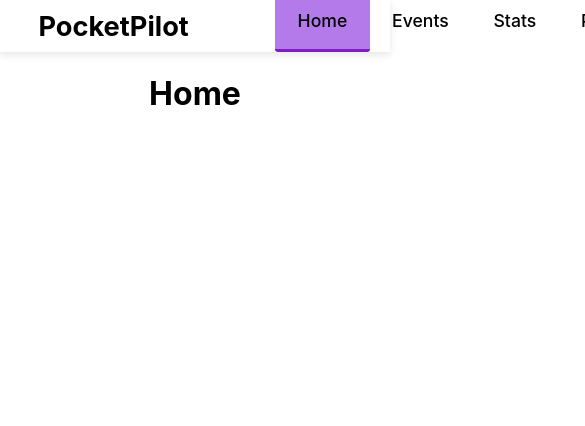
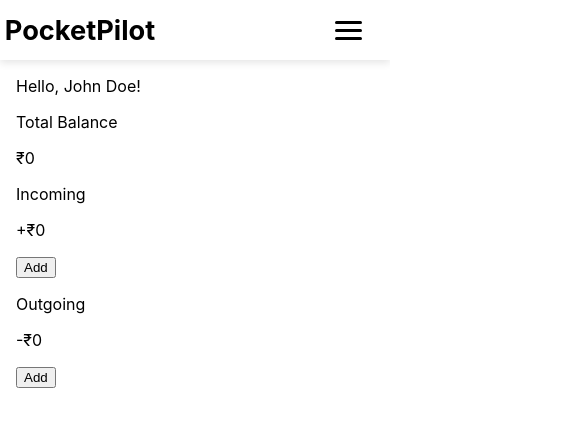
Before and after one commit to DSLRSIDDESH/Expenses-Tracker-Web-Application, a React (Create React App) app: page / in a window 390 px wide. Shown: the top 426 px of the page, 585 px wide, since content can reach past the window. Built offline with nearby package versions, Linux system fonts and the light colour scheme.

Commit message:
Added Income and Expenses in Home Page

```diff
--- a/src/App.css
+++ b/src/App.css
@@ -9,7 +9,6 @@ body {
 
 .container {
     margin: 1rem;
-    text-align: center;
 }
 
 .nav {
@@ -20,6 +19,7 @@ body {
     padding: 0rem 1rem;
     gap: 1.5rem;
     box-shadow: 0px 3px 7.5px rgba(0, 0, 0, 0.1);
+    height: 50px;
 }
 
 .navbar-brand {
@@ -31,6 +31,7 @@ body {
     margin: 0;
     list-style: none;
     display: flex;
+    height: 50px;
 }
 
 .nav li.active {
@@ -60,3 +61,89 @@ body {
     font-size: 1.1rem;
     font-weight: 500;
 }
+
+.nav-elements{
+    padding: 0;
+    margin: 0;
+    height: fit-content;
+}
+
+@media (max-width: 660px) {
+    .nav {
+        height: 60px;
+        padding: 0 0.1rem;
+    }
+
+    a.navbar-brand {
+        padding: 0rem 0.2rem;
+    }
+
+    .menu-icon {
+        display: block;
+        cursor: pointer;
+    }
+
+    .nav-elements {
+        position: absolute;
+        right: 0;
+        top: 60px;
+        background-color: aliceblue;
+        width: 0px;
+        height: calc(100vh - 2rem);
+        transition: all 0.3s ease-out;
+        overflow: hidden;
+    }
+
+    .nav-elements.ham-active {
+        width: 200px;
+    }
+
+    .nav-elements ul {
+        padding: 0;
+        display: flex;
+        flex-direction: column;
+    }
+
+    .nav-elements ul li {
+        margin-right: 0;
+        margin-top: 22px;
+        padding-right: 3.5rem;
+        padding-left: 3rem;
+    }
+}
+
+/* Hamburger menu */
+
+.menu-btn {
+    position: relative;
+    display: flex;
+    justify-content: center;
+    align-items: center;
+    width: 80px;
+    height: 60px;
+    cursor: pointer;
+    transition: all .5s ease-in-out;
+}
+.menu-btn-burger {
+    width: 27px;
+    height: 3px;
+    background: black;
+    border-radius: 5px;
+    transition: all .5s ease-in-out;
+}
+.menu-btn-burger::before,
+.menu-btn-burger::after {
+    content: '';
+    position: absolute;
+    width: 27px;
+    height: 3px;
+    background: black;
+    border-radius: 5px;
+    transition: all .5s ease-in-out;
+}
+.menu-btn-burger::before {
+    transform: translateY(-8px);
+}
+.menu-btn-burger::after {
+    transform: translateY(8px);
+}
--- a/src/components/Navbar.js
+++ b/src/components/Navbar.js
@@ -2,15 +2,34 @@ import React from 'react';
 import { Link, useMatch, useResolvedPath } from 'react-router-dom';
 
 export default function Navbar() {
+
+    const [showNavbar, setShowNavbar] = React.useState(false);
+    function handleShowNavbar() {setShowNavbar(prevShow => !prevShow);}
+
+    const [windowWidth, setWindowWidth] = React.useState(window.innerWidth)
+
+    React.useEffect(() => {
+        function watchWidth() {setWindowWidth(window.innerWidth)}
+        window.addEventListener("resize", watchWidth)
+        return function() {window.removeEventListener("resize", watchWidth)}
+    }, [])
+
     return (
         <nav className="nav">
             <Link to="/" className='navbar-brand'>PocketPilot</Link>
+            { windowWidth < 660 &&
+                <div className='menu-icon menu-btn' onClick={handleShowNavbar}>
+                    <div class="menu-btn-burger"></div>
+                </div>
+            }
+            <div className={`nav-elements  ${showNavbar && 'ham-active'}`}>
                 <ul>
                     <NavLink to="/">Home</NavLink>
                     <NavLink to="/Events">Events</NavLink>
                     <NavLink to="/Stats">Stats</NavLink>
                     <NavLink to="/Profile">Profile</NavLink>
                 </ul>
+            </div>
         </nav>
     )
 }
--- a/src/pages/Home.js
+++ b/src/pages/Home.js
@@ -1,9 +1,104 @@
 import React from "react";
 
 export default function Home() {
+    const user_name = "John Doe"
+
+    const [balance, setBalance] = React.useState({
+        totalBalance: 0.00,
+        totalIncome: 0.00,
+        totalExpense: 0.00
+    })
+
+    const [addIncome, setAddIncome] = React.useState({show: false, value: 0.00})
+    const [addExpense, setAddExpense] = React.useState({show: false, value: 0.00})
+
+    function handleAddIncome() {
+        setAddIncome(prevAdd => {return {...prevAdd,show: !prevAdd.show}})
+        setAddExpense(prevAdd => {return {...prevAdd,show: false}})
+    }
+    function handleAddExpense() {
+        setAddExpense(prevAdd => {return {...prevAdd,show: !prevAdd.show}})
+        setAddIncome(prevAdd => {return {...prevAdd,show: false}})
+    }
+    function handleIncomeValue(e) {
+        const inputValue = e.target.value
+        if (/^\d*\.?\d*$/.test(inputValue)) {
+        setAddIncome(prevAdd => {return {...prevAdd,value: e.target.value}})
+        }
+    }
+    function handleIncomeSubmit(event) {
+        event.preventDefault()
+        setBalance(prevBal => {return {...prevBal,totalIncome: prevBal.totalIncome + parseFloat(addIncome.value)}})
+        setAddIncome(prevAdd => { return {...prevAdd,show: false, value: 0.00}})
+    }
+    function handleExpenseValue(e) {
+        const inputValue = e.target.value
+        if (/^\d*\.?\d*$/.test(inputValue)) {
+        setAddExpense(prevAdd => {return {...prevAdd,value: e.target.value}})
+        }
+    }
+    function handleExpenseSubmit(event) {
+        event.preventDefault()
+        setBalance(prevBal => {return {...prevBal,totalExpense: prevBal.totalExpense + parseFloat(addExpense.value)}})
+        setAddExpense(prevAdd => { return {...prevAdd,show: false, value: 0.00}})
+    }
+
+    React.useEffect(function() {
+        const income = balance.totalIncome
+        const expense = balance.totalExpense
+        setBalance(prevBal => {return {...prevBal, totalBalance: income - expense}})
+    },[balance.totalIncome, balance.totalExpense])
+
+    const handleKeyPress = (event) => {
+        const keyCode = event.keyCode || event.which;
+        const keyValue = String.fromCharCode(keyCode);
+        const regex = /^[0-9.]+$/;
+
+        if (!regex.test(keyValue)) {
+          event.preventDefault();
+        }
+      };
+
+    const balanceType = balance.totalBalance === 0.00 ? "" : balance.totalBalance > 0.00 ? "+" : "-"
+
     return (
         <div>
-            <h1>Home</h1>
+            <p>Hello, {user_name}!</p>
+            <div>
+                <p>Total Balance</p>
+                <p>{balanceType}₹{Math.abs(balance.totalBalance)}</p>
+
+                <p>Incoming</p>
+                <p>+₹{balance.totalIncome}</p>
+                { !addIncome.show && <button onClick={handleAddIncome}>Add</button>}
+                {
+                    addIncome.show &&
+                    <form onSubmit={handleIncomeSubmit}>
+                        <input
+                            placeholder="Enter Amount"
+                            onKeyDown={handleKeyPress}
+                            onChange={handleIncomeValue}
+                        />
+                        <button>Update</button>
+                    </form>
+
+                }
+
+                <p>Outgoing</p>
+                <p>-₹{balance.totalExpense}</p>
+                { !addExpense.show && <button onClick={handleAddExpense}>Add</button>}
+                {
+                    addExpense.show &&
+                    <form onSubmit={handleExpenseSubmit}>
+                        <input
+                            placeholder="Enter Amount"
+                            onKeyDown={handleAddExpense}
+                            onChange={handleExpenseValue}
+                        />
+                        <button>Update</button>
+                    </form>
+                }
+            </div>
         </div>
     )
 }
```
Lines whose indentation alone changed are shown as unchanged.
